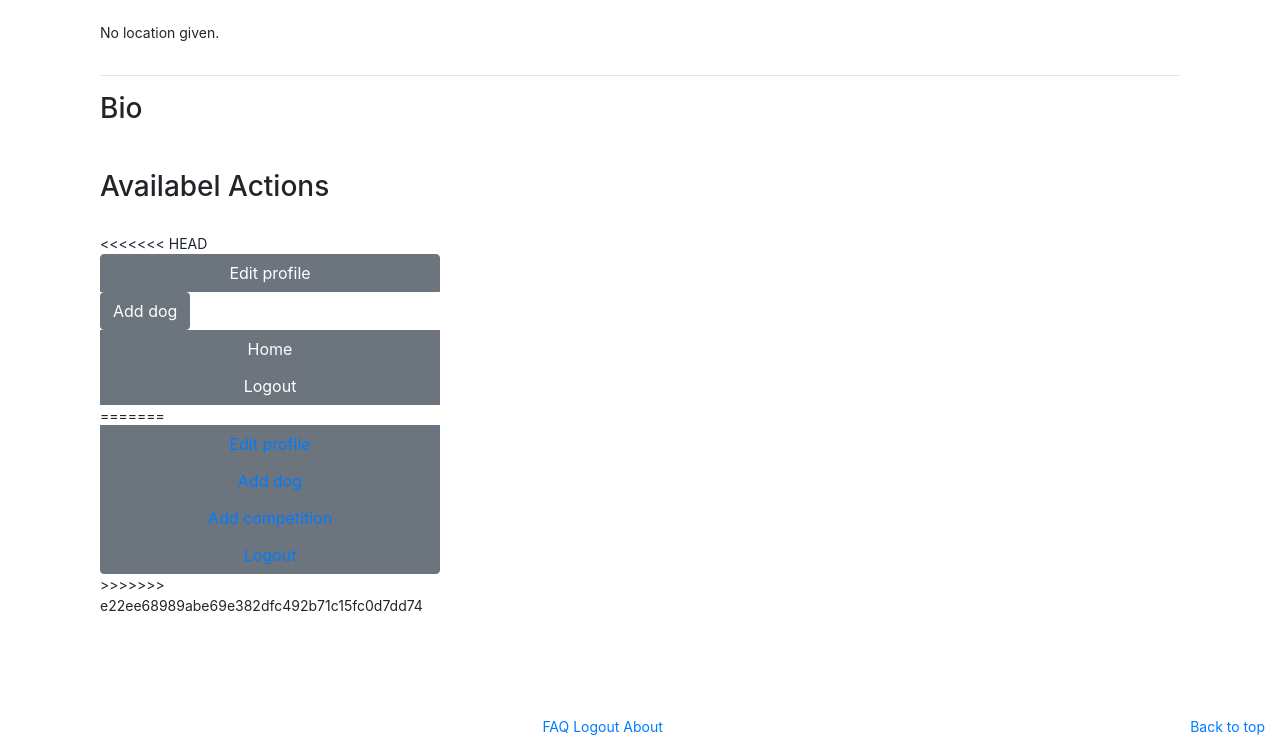
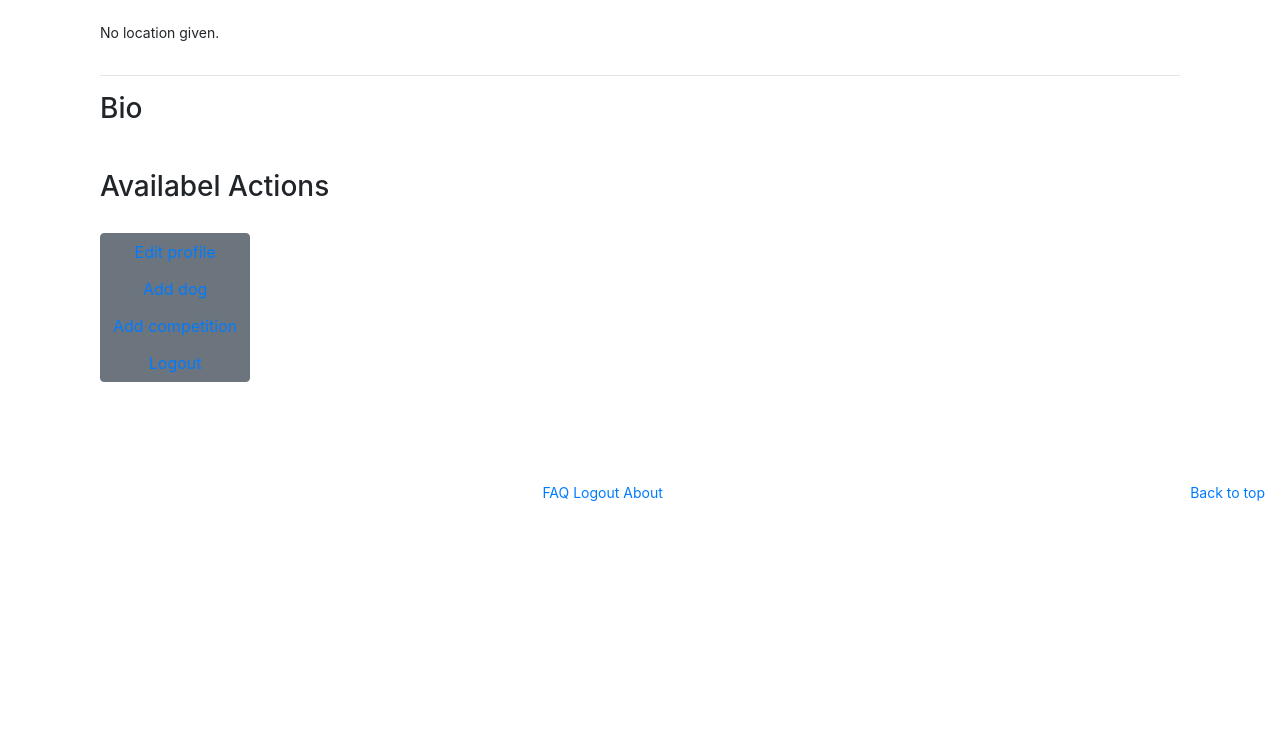
Before and after one commit to chiarapascucci/yapper_project, a Django app: a page that uses tango_with_django_project/templates/rango/yapper/user_profile.html in a window 1280 px wide. Shown: the part 1084-1837 px from the top of the page. After the commit the page ends 1585 px from the top, so only its background shows below. Run offline with Django 3.2, Linux system fonts and the light colour scheme; the visitor is signed in with stand-in values (Sample User, id 1); some libraries are stand-ins or nearby versions.

Commit message:
Merge conflict fixes

```diff
--- a/tango_with_django_project/templates/rango/yapper/user_profile.html
+++ b/tango_with_django_project/templates/rango/yapper/user_profile.html
@@ -104,17 +104,10 @@
         <div class="col-md-4">
             <h3>Availabel Actions</h3><br>
             <div class="btn-group-vertical" role="group" aria-label="First group">
-<<<<<<< HEAD
-                <button type="button" class="btn btn-secondary">Edit profile</button>
-                <a href="{% url 'rango:add_dog' user_profile.slug %}"><button type="button" class="btn btn-secondary">Add dog</button></a>
-                <button type="button" class="btn btn-secondary">Home</button>
-                <button type="button" class="btn btn-secondary">Logout</button>
-=======
                 <button type="button" class="btn btn-secondary" ><a href="{% url 'rango:edit' user_profile.user_slug %}">Edit profile</a></button>
                 <button type="button" class="btn btn-secondary"><a href="{% url 'rango:add_dog' %}">Add dog</a></button>
                     <button type="button" class="btn btn-secondary"><a href="{% url 'rango:register_competition'%}" %}>Add competition</a></button>
                 <button type="button" class="btn btn-secondary"><a href="{% url 'auth_logout' %}?next=/rango/">Logout</a></button>
->>>>>>> e22ee68989abe69e382dfc492b71c15fc0d7dd74
               </div>
         </div>
         <div class="col-md-4">
```
